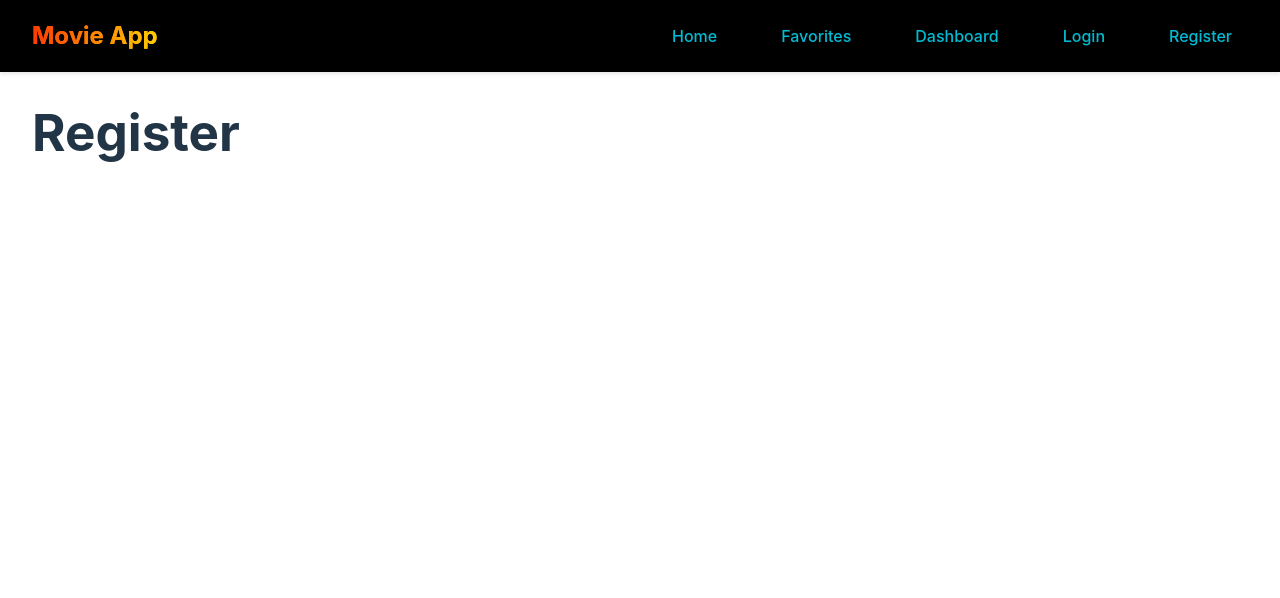
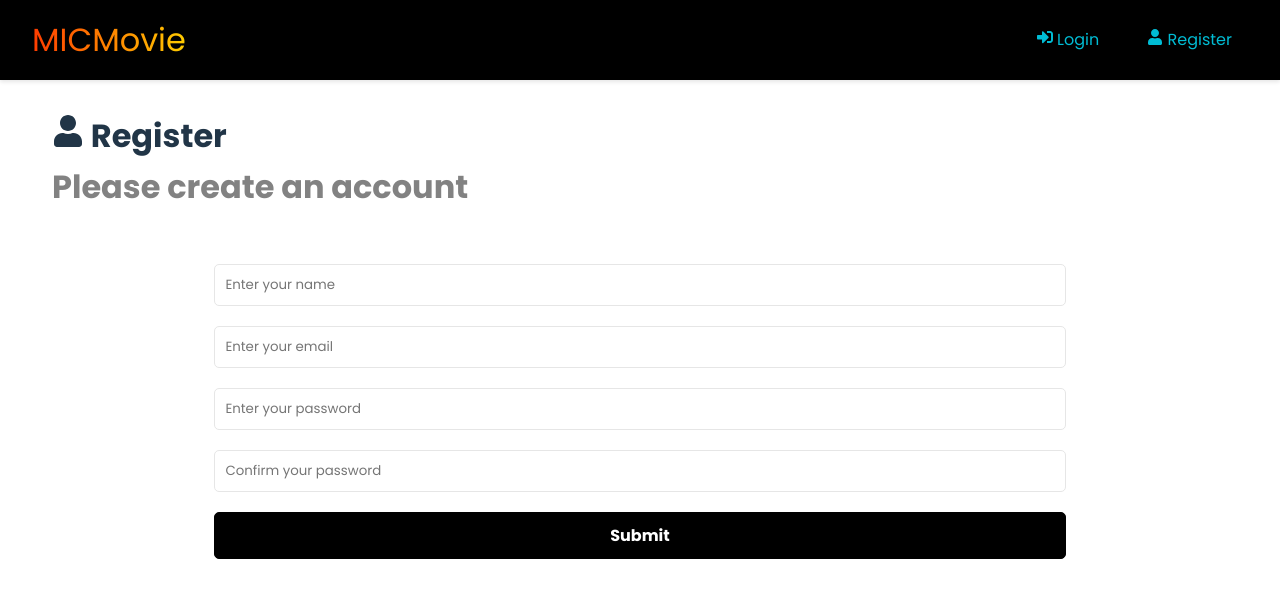
Before and after one commit to Codemaico/movie-app, a React (Vite) app in the folder frontend/: page /movie-app/register in a window 1280 px wide. Shown: the top 598 px of the page. Built offline with nearby package versions, Linux system fonts and the light colour scheme.

Commit message:
Register page input forms on progress

```diff
--- a/frontend/package.json
+++ b/frontend/package.json
@@ -16,6 +16,7 @@
     "gh-pages": "^6.3.0",
     "react": "^19.1.1",
     "react-dom": "^19.1.1",
+    "react-icons": "^5.5.0",
     "react-router-dom": "^7.8.2",
     "redux": "^5.0.1"
   },
--- a/frontend/src/App.jsx
+++ b/frontend/src/App.jsx
@@ -8,6 +8,8 @@ import { MovieProvider } from "./context/MovieContext";
 import Dashboard from "./pages/dashboard";
 import Login from "./pages/login";
 import Register from "./pages/register";
+import './index.css';
+
 
 function App() {
   return (
--- a/frontend/src/components/NavBar.jsx
+++ b/frontend/src/components/NavBar.jsx
@@ -1,19 +1,32 @@
-import { Link } from "react-router-dom"
-import "../css/navbar.css"
+import { Link } from "react-router-dom";
+import "../css/navbar.css";
+import { FaSignInAlt, FaSignOutAlt, FaUser } from "react-icons/fa";
 
-function NavBar(){
-    return <nav className="navbar">
-        <div className="navbar-brand">
-            <Link to="/" className="navbar-brand">Movie App</Link>
-        </div>
-        <div className="navbar-links">
-            <Link to="/" className="nav-link">Home</Link>
-            <Link to="/movie-app/favorites" className="nav-link">Favorites</Link>
-            <Link to="/movie-app/dashboard" className="nav-link">Dashboard</Link>
-            <Link to="/movie-app/login" className="nav-link">Login</Link>
-            <Link to="/movie-app/register" className="nav-link">Register</Link>
-        </div>
+function NavBar() {
+  return (
+    <nav className="navbar">
+      <div className="navbar-brand">
+        <Link to="/" className="navbar-brands">
+          MICMovie
+        </Link>
+      </div>
+
+      <div className="navbar-links">
+        <ul>
+          <li>
+            <Link to="/movie-app/login" className="nav-link">
+              <FaSignInAlt /> Login
+            </Link>
+          </li>
+          <li>
+            <Link to="/movie-app/register" className="nav-link">
+              <FaUser /> Register
+            </Link>
+          </li>
+        </ul>
+      </div>
     </nav>
+  );
 }
 
-export default NavBar
+export default NavBar;
--- a/frontend/src/css/navbar.css
+++ b/frontend/src/css/navbar.css
@@ -9,16 +9,31 @@
 }
 
 .navbar-brand {
-  font-size: 1.5rem;
+  font-size: 2rem;
   font-weight: bold;
   background: linear-gradient(90deg, #ff3c00, #ffcc00);
   -webkit-background-clip: text;
   -webkit-text-fill-color: transparent;
+  transition: background 0.3s ease;
+}
+
+.navbar-brand:hover {
+  color: #FF867C;
+  cursor: pointer;
 }
 
 .navbar-links {
   display: flex;
   gap: 2rem;
+
+}
+
+.navbar-links ul {
+  list-style: none;
+  display: flex;
+  gap: 1rem;
+  margin: 0;
+  padding: 0;
 }
 
 .nav-link {
@@ -30,7 +45,9 @@
 }
 
 .nav-link:hover {
-color: #FF867C
+color: #FF867C;
+  background-color: rgba(255, 255, 255, 0.1);
+  text-decoration: none;
 }
 
 @media (max-width: 768px) {
@@ -44,9 +61,12 @@ color: #FF867C
 
   .navbar-links {
     gap: 1rem;
+
   }
+
 
   .nav-link {
     padding: 0.5rem;
+
   }
 }
--- /dev/null
+++ b/frontend/src/index.css
@@ -0,0 +1,215 @@
+@import url('https://fonts.googleapis.com/css2?family=Poppins:wght@300;400;600;700&display=swap');
+
+* {
+  margin: 0;
+  padding: 0;
+  box-sizing: border-box;
+}
+
+body {
+  font-family: 'Poppins', sans-serif;
+  height: 100vh;
+}
+
+a {
+  text-decoration: none;
+  color: #000;
+}
+
+p {
+  line-height: 1.7;
+}
+
+ul {
+  list-style: none;
+}
+
+li {
+  line-height: 2.2;
+}
+
+h1,
+h2,
+h3 {
+  font-weight: 600;
+  margin-bottom: 10px;
+}
+
+.container {
+  width: 100%;
+  max-width: 960px;
+  margin: 0 auto;
+  padding: 0 20px;
+  text-align: center;
+}
+
+.header {
+  display: flex;
+  justify-content: space-between;
+  align-items: center;
+  padding: 20px 0;
+  border-bottom: 1px solid #e6e6e6;
+  margin-bottom: 60px;
+}
+
+.header ul {
+  display: flex;
+  align-items: center;
+  justify-content: space-between;
+}
+
+.header ul li {
+  margin-left: 20px;
+}
+
+.header ul li a {
+  display: flex;
+  align-items: center;
+}
+
+.header ul li a:hover {
+  color: #777;
+}
+
+.header ul li a svg {
+  margin-right: 5px;
+}
+
+.heading {
+  font-size: 2rem;
+  font-weight: 700;
+  margin-bottom: 50px;
+  padding: 0 20px;
+}
+
+.heading p {
+  color: #828282;
+}
+
+.goals {
+  display: grid;
+  grid-template-columns: repeat(2, 1fr);
+  gap: 10px;
+}
+
+.goal {
+  background-color: #f4f4f4;
+  margin: 10px 0;
+  padding: 20px 0 10px;
+  position: relative;
+}
+
+.goal .close {
+  position: absolute;
+  top: 10px;
+  right: 15px;
+  cursor: pointer;
+  border: none;
+  background: none;
+}
+
+.form,
+.content {
+  width: 70%;
+  margin: 0 auto;
+}
+
+.form-group {
+  margin-bottom: 10px;
+}
+
+.form-group input,
+.form-group textarea,
+.form-group select {
+  width: 100%;
+  padding: 10px;
+  border: 1px solid #e6e6e6;
+  border-radius: 5px;
+  margin-bottom: 10px;
+  font-family: inherit;
+}
+
+.form-group label {
+  text-align: left;
+  display: block;
+  margin: 0 0 5px 3px;
+}
+
+.btn {
+  padding: 10px 20px;
+  border: 1px solid #000;
+  border-radius: 5px;
+  background: #000;
+  color: #fff;
+  font-size: 16px;
+  font-weight: 700;
+  cursor: pointer;
+  text-align: center;
+  appearance: button;
+  display: flex;
+  align-items: center;
+  justify-content: center;
+}
+
+.btn svg {
+  margin-right: 8px;
+}
+
+.btn-reverse {
+  background: #fff;
+  color: #000;
+}
+
+.btn-block {
+  width: 100%;
+  margin-bottom: 20px;
+}
+
+.btn:hover {
+  transform: scale(0.98);
+}
+
+.loadingSpinnerContainer {
+  position: fixed;
+  top: 0;
+  right: 0;
+  bottom: 0;
+  left: 0;
+  background-color: rgba(0, 0, 0, 0.5);
+  z-index: 5000;
+  display: flex;
+  justify-content: center;
+  align-items: center;
+}
+
+.loadingSpinner {
+  width: 64px;
+  height: 64px;
+  border: 8px solid;
+  border-color: #000 transparent #555 transparent;
+  border-radius: 50%;
+  animation: spin 1.2s linear infinite;
+}
+
+@keyframes spin {
+  0% {
+    transform: rotate(0deg);
+  }
+  100% {
+    transform: rotate(360deg);
+  }
+}
+
+@media (max-width: 600px) {
+  .form {
+    width: 90%;
+  }
+
+  .heading h1 {
+    font-size: 2rem;
+  }
+
+  .heading p {
+    font-size: 1.5rem;
+  }
+}
--- a/frontend/src/pages/register.jsx
+++ b/frontend/src/pages/register.jsx
@@ -1,12 +1,80 @@
-
+import { useState, useEffect } from "react";
+import { FaUser } from "react-icons/fa";
 
 function Register() {
+  const [formData, setFormData] = useState({
+    name: "",
+    email: "",
+    password: "",
+    password2: "",
+  });
+
+  const { name, email, password, password2 } = formData;
+
+  function onChange(e) {
+
+  }
+
   return (
+    <>
+      <section className="heading">
+        <FaUser /> Register
+        <p>Please create an account</p>
+      </section>
 
-
-        <h1>Register</h1>
-
-  )
+      <section className="form">
+        <form>
+          <div className="form-group">
+            <input
+              type="text"
+              className="form-control"
+              id="name"
+              name="name"
+              value={name}
+              onChange={onChange}
+              placeholder="Enter your name"
+            />
+          </div>
+          <div className="form-group">
+            <input
+              type="text"
+              className="form-control"
+              id="email"
+              name="email"
+              value={email}
+              onChange={onChange}
+              placeholder="Enter your email"
+            />
+          </div>
+          <div className="form-group">
+            <input
+              type="text"
+              className="form-control"
+              id="password"
+              name="password"
+              value={password}
+              onChange={onChange}
+              placeholder="Enter your password"
+            />
+          </div>
+          <div className="form-group">
+            <input
+              type="text"
+              className="form-control"
+              id="password2"
+              name="password2"
+              value={password2}
+              onChange={onChange}
+              placeholder="Confirm your password"
+            />
+          </div>
+          <div className="form-group">
+            <button type="submit" className="btn btn-block">Submit</button>
+          </div>
+        </form>
+      </section>
+    </>
+  );
 }
 
-export default Register
+export default Register;
```
Also changed, not shown: 1 other file (tests, documents, lock files or other folders).
